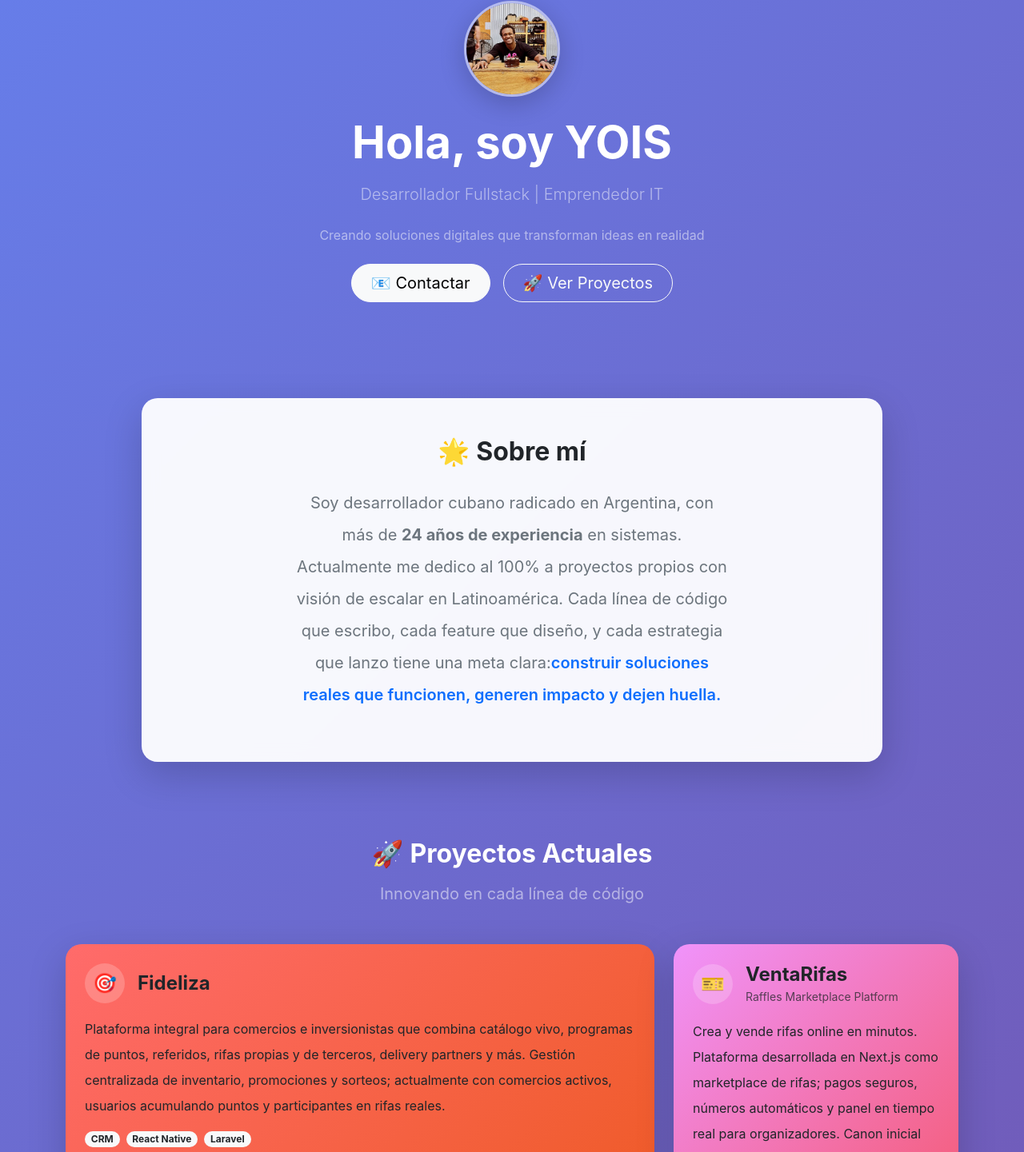
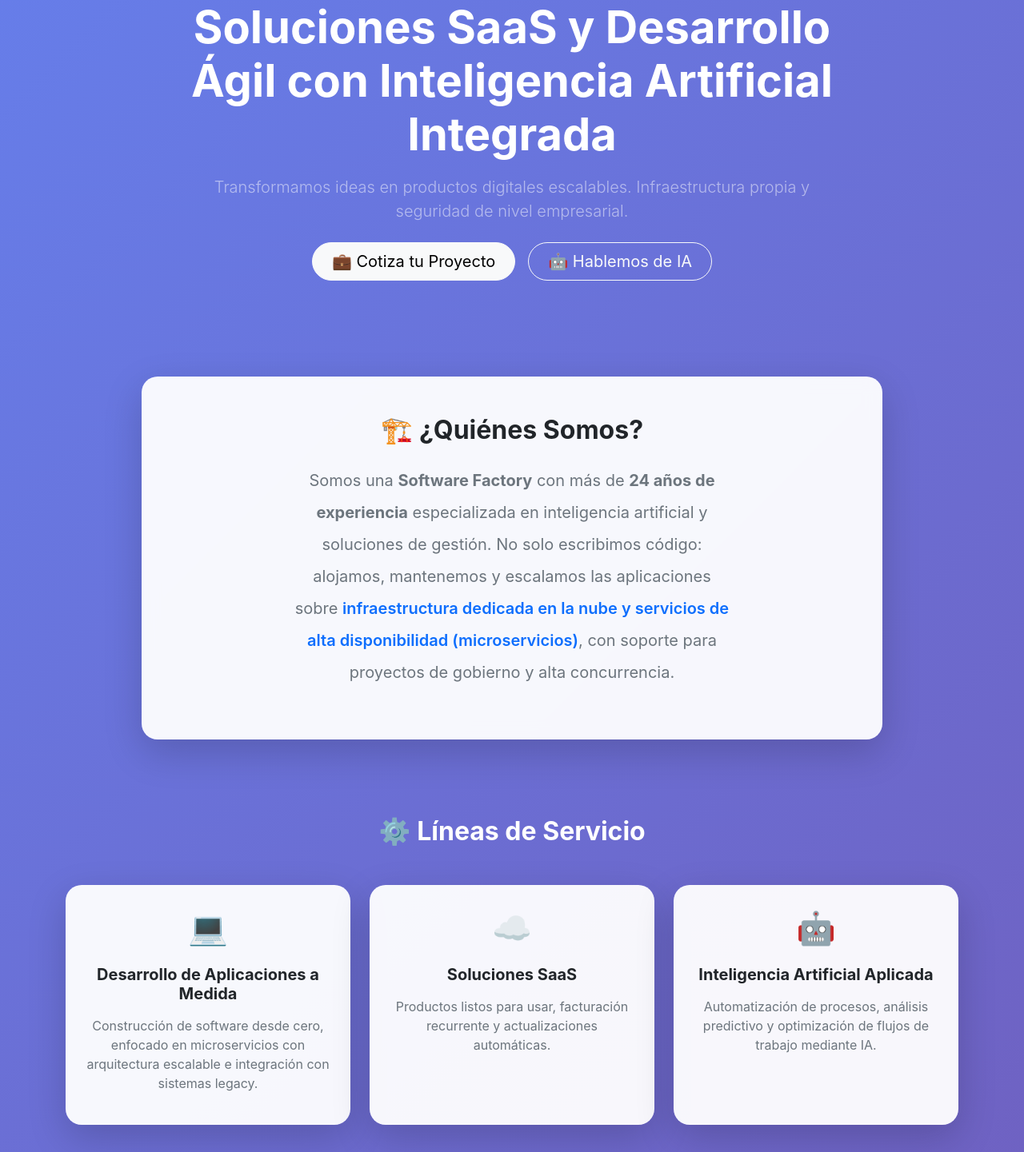
Before and after one commit to yoisar/yoisar, a React (Create React App) app in the folder frontend/: page / in a window 1280 px wide. Shown: the part 79-1520 px from the top of the page at 80% size. Built offline with nearby package versions, Linux system fonts and the light colour scheme.

Commit message:
feat(landing): reposicionar landing como Software Factory SaaS/IA · lote 1

```diff
--- a/frontend/src/App.js
+++ b/frontend/src/App.js
@@ -22,39 +22,22 @@ export default function PresentacionYassel() {
                         <section className="py-5">
                             <div className="container">
                                 <div className="row justify-content-center text-center">
-                                    <div className="col-lg-8">
+                                    <div className="col-lg-9">
                                         <div className="mb-4">
-                                            <div className="rounded-circle mx-auto mb-4 d-flex align-items-center justify-content-center overflow-hidden"
-                                                 style={{
-                                                     width: '120px',
-                                                     height: '120px',
-                                                     border: '3px solid rgba(255,255,255,0.5)',
-                                                     boxShadow: '0 8px 32px rgba(0,0,0,0.2)'
-                                                 }}>
-                                                <img
-                                                    src="/yois-perfil.jpg"
-                                                    alt="YOIS Profile"
-                                                    className="w-100 h-100"
-                                                    style={{ objectFit: 'cover' }}
-                                                />
-                                            </div>
                                             <h1 className="display-4 fw-bold text-white mb-3">
-                                                Hola, soy YOIS
+                                                Soluciones SaaS y Desarrollo Ágil con Inteligencia Artificial Integrada
                                             </h1>
                                             <p className="lead text-white-50 mb-4">
-                                                Desarrollador Fullstack | Emprendedor IT
-                                            </p>
-                                            <p className="text-white-50 mb-4">
-                                                Creando soluciones digitales que transforman ideas en realidad
+                                                Transformamos ideas en productos digitales escalables. Infraestructura propia y seguridad de nivel empresarial.
                                             </p>
                                             <div className="d-flex gap-3 justify-content-center flex-wrap">
-                                                <a href="mailto:me@yoisar.com"
+                                                <a href="#contacto"
                                                    className="btn btn-light btn-lg px-4 py-2 rounded-pill">
-                                                    📧 Contactar
+                                                    💼 Cotiza tu Proyecto
                                                 </a>
-                                                <a href="#proyectos"
+                                                <a href="#contacto"
                                                    className="btn btn-outline-light btn-lg px-4 py-2 rounded-pill">
-                                                    🚀 Ver Proyectos
+                                                    🤖 Hablemos de IA
                                                 </a>
                                             </div>
                                         </div>
@@ -63,7 +46,7 @@ export default function PresentacionYassel() {
                             </div>
                         </section>
 
-                        {/* About Section */}
+                        {/* About Section - Infraestructura */}
             <section className="py-5">
                 <div className="container">
                     <div className="row justify-content-center">
@@ -76,20 +59,78 @@ export default function PresentacionYassel() {
                                 <div className="card-body p-5">
                                     <div className="text-center mb-4">
                                         <h2 className="h2 fw-bold text-dark mb-3">
-                                            <span className="me-2">🌟</span>
-                                            Sobre mí
+                                            <span className="me-2">🏗️</span>
+                                            ¿Quiénes Somos?
                                         </h2>
                                     </div>
                                     <div className="row align-items-center">
                                         <div className="col-md-8 mx-auto">
                                             <p className="text-secondary fs-5 lh-lg text-center">
-                                                Soy desarrollador cubano radicado en Argentina, con más de <strong>{añosExperiencia} años de experiencia</strong> en sistemas.
-                                                Actualmente me dedico al 100% a proyectos propios con visión de escalar en Latinoamérica.
-                                                Cada línea de código que escribo, cada feature que diseño, y cada estrategia que lanzo tiene una meta clara:
-                                                <span className="text-primary fw-semibold">construir soluciones reales que funcionen, generen impacto y dejen huella.</span>
+                                                Somos una <strong>Software Factory</strong> con más de <strong>{añosExperiencia} años de experiencia</strong> especializada
+                                                en inteligencia artificial y soluciones de gestión. No solo escribimos código: alojamos, mantenemos
+                                                y escalamos las aplicaciones sobre <span className="text-primary fw-semibold">infraestructura dedicada en la nube
+                                                y servicios de alta disponibilidad (microservicios)</span>, con soporte para proyectos de gobierno y alta concurrencia.
                                             </p>
                                         </div>
                                     </div>
+                                </div>
+                            </div>
+                        </div>
+                    </div>
+                </div>
+            </section>
+
+            {/* Services Section - Líneas de Servicio */}
+            <section className="py-5">
+                <div className="container">
+                    <div className="text-center mb-5">
+                        <h2 className="h2 fw-bold text-white mb-3">
+                            <span className="me-2">⚙️</span>
+                            Líneas de Servicio
+                        </h2>
+                    </div>
+                    <div className="row g-4 justify-content-center">
+                        <div className="col-lg-4 col-md-6">
+                            <div className="card border-0 h-100 shadow-lg" style={{
+                                background: 'rgba(255,255,255,0.95)',
+                                borderRadius: '20px'
+                            }}>
+                                <div className="card-body p-4 text-center">
+                                    <div className="fs-1 mb-3">💻</div>
+                                    <h3 className="h5 fw-bold text-dark mb-3">Desarrollo de Aplicaciones a Medida</h3>
+                                    <p className="text-secondary">
+                                        Construcción de software desde cero, enfocado en microservicios con
+                                        arquitectura escalable e integración con sistemas legacy.
+                                    </p>
+                                </div>
+                            </div>
+                        </div>
+                        <div className="col-lg-4 col-md-6">
+                            <div className="card border-0 h-100 shadow-lg" style={{
+                                background: 'rgba(255,255,255,0.95)',
+                                borderRadius: '20px'
+                            }}>
+                                <div className="card-body p-4 text-center">
+                                    <div className="fs-1 mb-3">☁️</div>
+                                    <h3 className="h5 fw-bold text-dark mb-3">Soluciones SaaS</h3>
+                                    <p className="text-secondary">
+                                        Productos listos para usar, facturación recurrente y actualizaciones automáticas.
+                                    </p>
+                                </div>
+                            </div>
+                        </div>
+                        <div className="col-lg-4 col-md-6">
+                            <div className="card border-0 h-100 shadow-lg" style={{
+                                background: 'rgba(255,255,255,0.95)',
+                                borderRadius: '20px'
+                            }}>
+                                <div className="card-body p-4 text-center">
+                                    <div className="fs-1 mb-3">🤖</div>
+                                    <h3 className="h5 fw-bold text-dark mb-3">Inteligencia Artificial Aplicada</h3>
+                                    <p className="text-secondary">
+                                        Automatización de procesos, análisis predictivo y optimización de
+                                        flujos de trabajo mediante IA.
+                                    </p>
                                 </div>
                             </div>
                         </div>
@@ -103,9 +144,9 @@ export default function PresentacionYassel() {
                     <div className="text-center mb-5">
                         <h2 className="h2 fw-bold text-white mb-3">
                             <span className="me-2">🚀</span>
-                            Proyectos Actuales
+                            Casos de Éxito
                         </h2>
-                        <p className="text-white-50 fs-5">Innovando en cada línea de código</p>
+                        <p className="text-white-50 fs-5">Verticales de negocio que demuestran la versatilidad de la plataforma</p>
                     </div>
 
                     <div className="row g-4 justify-content-center">
@@ -460,7 +501,7 @@ export default function PresentacionYassel() {
             </section>
 
             {/* Contact Section */}
-            <section className="py-5">
+            <section className="py-5" id="contacto">
                 <div className="container">
                     <div className="row justify-content-center">
                         <div className="col-lg-8">
@@ -475,14 +516,49 @@ export default function PresentacionYassel() {
                                         ¿Hablamos?
                                     </h2>
                                     <p className="text-secondary fs-5 mb-4">
-                                        ¿Querés colaborar, invertir o sumar tu experiencia a alguno de los proyectos?
+                                        Contanos sobre tu rubro y tu necesidad para orientarte mejor.
                                     </p>
+                                    <form
+                                        className="text-start mx-auto mb-4"
+                                        style={{ maxWidth: '480px' }}
+                                        onSubmit={(e) => {
+                                            e.preventDefault();
+                                            const data = new FormData(e.target);
+                                            const nombre = data.get('nombre') || '';
+                                            const rubro = data.get('rubro') || '';
+                                            const necesidad = data.get('necesidad') || '';
+                                            const asunto = encodeURIComponent('Contacto desde yoisar.com');
+                                            const cuerpo = encodeURIComponent(
+                                                `Nombre/Empresa: ${nombre}\nRubro: ${rubro}\nNecesidad: ${necesidad}`
+                                            );
+                                            window.location.href = `mailto:me@yoisar.com?subject=${asunto}&body=${cuerpo}`;
+                                        }}
+                                    >
+                                        <div className="mb-3">
+                                            <label className="form-label fw-semibold text-dark">Nombre / Empresa</label>
+                                            <input type="text" name="nombre" className="form-control" required />
+                                        </div>
+                                        <div className="mb-3">
+                                            <label className="form-label fw-semibold text-dark">Rubro</label>
+                                            <select name="rubro" className="form-select" required>
+                                                <option value="">Seleccioná una opción</option>
+                                                <option value="Gobierno">Gobierno</option>
+                                                <option value="Privado">Privado</option>
+                                                <option value="Startup">Startup</option>
+                                            </select>
+                                        </div>
+                                        <div className="mb-4">
+                                            <label className="form-label fw-semibold text-dark">
+                                                ¿Necesitas una App, un SaaS o un sistema con IA?
+                                            </label>
+                                            <textarea name="necesidad" className="form-control" rows="3" required></textarea>
+                                        </div>
+                                        <button type="submit" className="btn btn-primary btn-lg w-100 rounded-pill">
+                                            <span className="me-2">📧</span>
+                                            Enviar Consulta
+                                        </button>
+                                    </form>
                                     <div className="d-flex gap-3 justify-content-center flex-wrap">
-                                        <a href="mailto:me@yoisar.com"
-                                           className="btn btn-primary btn-lg px-5 py-3 rounded-pill">
-                                            <span className="me-2">📧</span>
-                                            me@yoisar.com
-                                        </a>
                                         <a href="https://www.yoisar.com"
                                            className="btn btn-outline-primary btn-lg px-5 py-3 rounded-pill"
                                            target="_blank" rel="noopener noreferrer">
```
